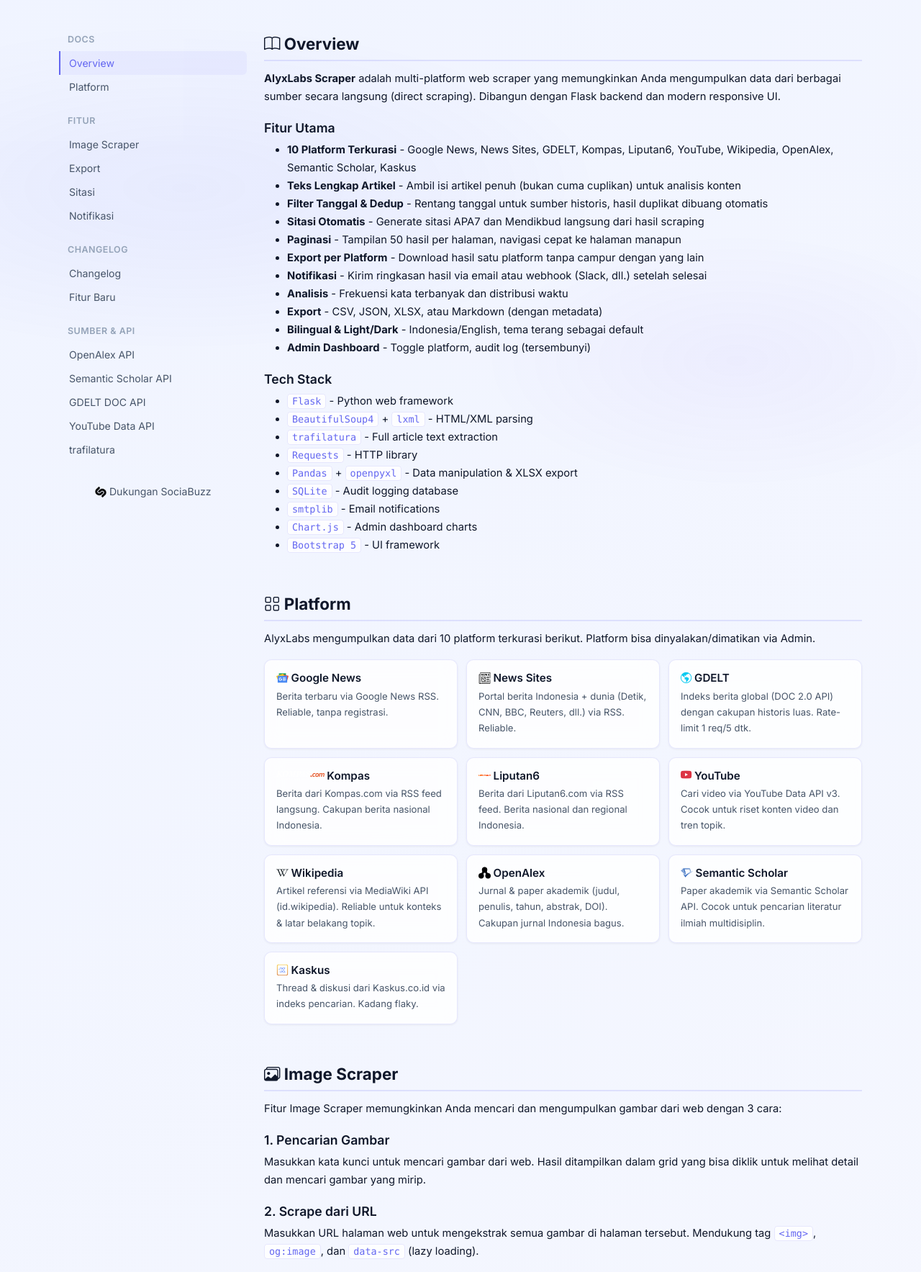
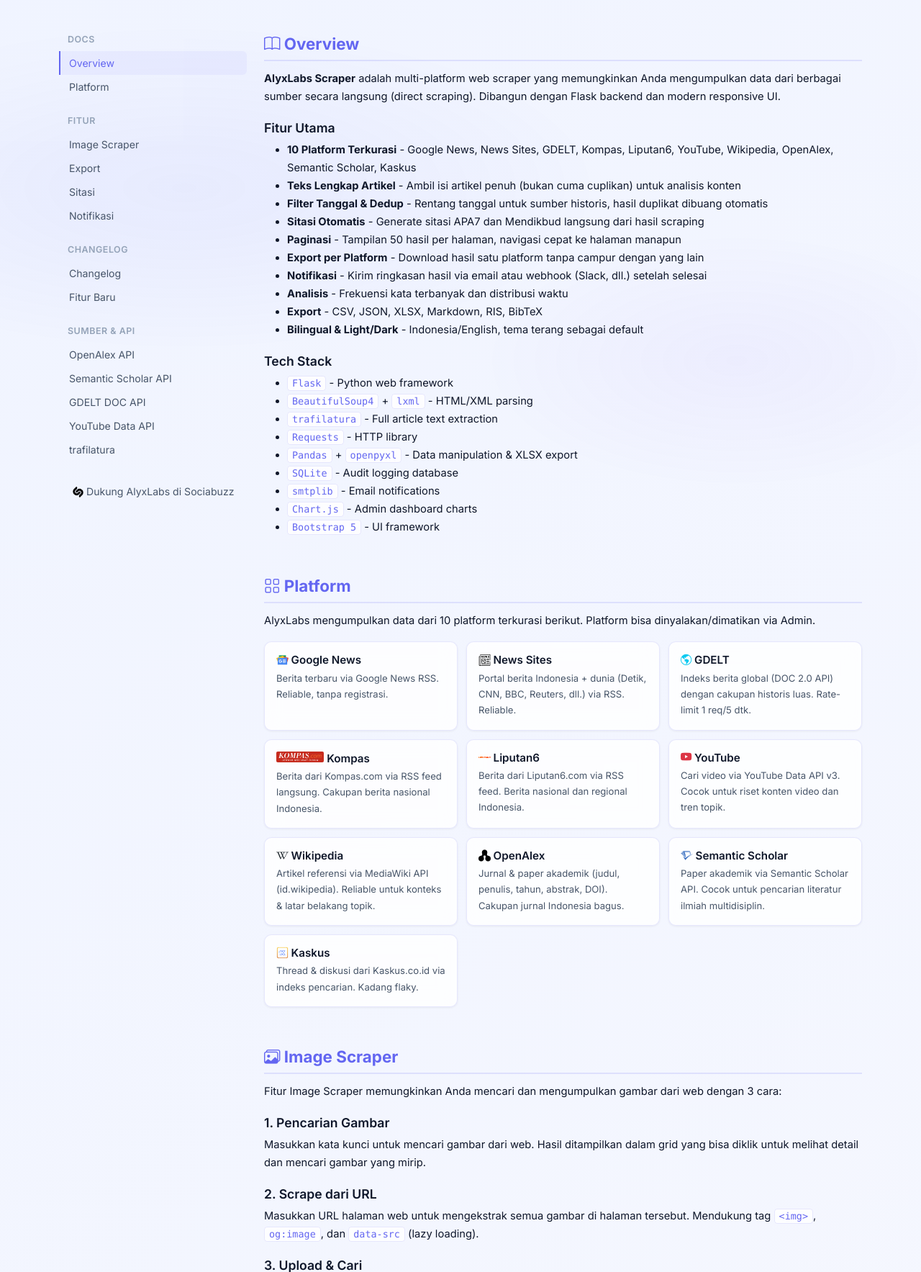
Before and after one commit to AliveNata/alyx-scraper, a Flask app: page /docs in a window 1280 px wide. Shown: the part 59-1826 px from the top of the page at 72% size. Run offline with Flask 3, Linux system fonts and the light colour scheme; some libraries are stand-ins or nearby versions.

Commit message:
docs: fix headings color, Kompas logo, export list, changelog, i18n

```diff
--- a/static/css/docs.css
+++ b/static/css/docs.css
@@ -7,7 +7,7 @@ body{background:transparent!important;color:var(--t1)!important;font-family:'Int
 .sidebar .sidebar-title{font-weight:600;font-size:.78rem;text-transform:uppercase;letter-spacing:.5px;color:var(--t3);padding:6px 12px;margin-top:16px}
 
 .doc-section{padding-top:24px;margin-bottom:32px}
-.doc-section h2{font-size:1.4rem;font-weight:700;color:var(--t1);margin-bottom:12px;padding-bottom:8px;border-bottom:2px solid var(--glass-b)}
+.doc-section h2{font-size:1.4rem;font-weight:700;color:var(--accent);margin-bottom:12px;padding-bottom:8px;border-bottom:2px solid var(--glass-b)}
 .doc-section h3{font-size:1.1rem;font-weight:600;color:var(--t1);margin-top:20px;margin-bottom:8px}
 .doc-section p,.doc-section li{font-size:.92rem;line-height:1.7;color:var(--t1)}
 .doc-section code{background:var(--glass);border:1px solid var(--glass-b);padding:2px 6px;border-radius:4px;font-size:.84rem;color:var(--accent)}
--- a/templates/docs.html
+++ b/templates/docs.html
@@ -43,7 +43,7 @@
       <a href="https://trafilatura.readthedocs.io" target="_blank">trafilatura</a>
 
       <div class="mt-4">
-        <a href="https://sociabuzz.com/alyxlabs/support" target="_blank" class="btn btn-sm w-100"><img src="/static/sociabuzz.png" alt="SociaBuzz" style="height:1.1em;width:1.1em;vertical-align:-0.2em;border-radius:3px"> <span data-i18n="footer_sociabuzz">Dukungan SociaBuzz</span></a>
+        <a href="https://sociabuzz.com/alyxlabs/support" target="_blank" class="btn btn-sm w-100"><img src="/static/sociabuzz.png" alt="SociaBuzz" style="height:1.1em;width:1.1em;vertical-align:-0.2em;border-radius:3px"> Dukung AlyxLabs di Sociabuzz</a>
       </div>
     </div>
   </div>
@@ -68,9 +68,8 @@
         <li><strong>Export per Platform</strong> - Download hasil satu platform tanpa campur dengan yang lain</li>
         <li><strong>Notifikasi</strong> - Kirim ringkasan hasil via email atau webhook (Slack, dll.) setelah selesai</li>
         <li><strong>Analisis</strong> - Frekuensi kata terbanyak dan distribusi waktu</li>
-        <li><strong>Export</strong> - CSV, JSON, XLSX, atau Markdown (dengan metadata)</li>
+        <li><strong>Export</strong> - CSV, JSON, XLSX, Markdown, RIS, BibTeX</li>
         <li><strong>Bilingual &amp; Light/Dark</strong> - Indonesia/English, tema terang sebagai default</li>
-        <li><strong>Admin Dashboard</strong> - Toggle platform, audit log (tersembunyi)</li>
       </ul>
       <ul class="lang-en">
         <li><strong>10 Curated Platforms</strong> - Google News, News Sites, GDELT, Kompas, Liputan6, YouTube, Wikipedia, OpenAlex, Semantic Scholar, Kaskus</li>
@@ -81,9 +80,8 @@
         <li><strong>Per-Platform Export</strong> - Download results from one platform without mixing with others</li>
         <li><strong>Notifications</strong> - Send a result summary via email or webhook (Slack, etc.) when done</li>
         <li><strong>Analysis</strong> - Top-term frequency and timeline distribution</li>
-        <li><strong>Export</strong> - CSV, JSON, XLSX, or Markdown (with metadata)</li>
+        <li><strong>Export</strong> - CSV, JSON, XLSX, Markdown, RIS, BibTeX</li>
         <li><strong>Bilingual &amp; Light/Dark</strong> - Indonesian/English, light theme by default</li>
-        <li><strong>Admin Dashboard</strong> - Platform toggle, audit log (hidden)</li>
       </ul>
 
       <h3>Tech Stack</h3>
@@ -122,7 +120,7 @@
           <p class="lang-en">Global news index (DOC 2.0 API) with broad historical coverage. Rate limit 1 req/5s.</p>
         </div>
         <div class="platform-item">
-          <h5><img src="/static/logos/kompas.svg" alt="" style="height:1.1em;width:auto;vertical-align:-0.2em;object-fit:contain"> Kompas</h5>
+          <h5><span style="background:#c62b1e;border-radius:2px;padding:0 3px;display:inline-flex;align-items:center"><img src="/static/logos/kompas.svg" alt="" style="height:1em;width:auto;vertical-align:middle;object-fit:contain"></span> Kompas</h5>
           <p class="lang-id">Berita dari Kompas.com via RSS feed langsung. Cakupan berita nasional Indonesia.</p>
           <p class="lang-en">News from Kompas.com via direct RSS feed. Covers Indonesian national news.</p>
         </div>
@@ -197,19 +195,23 @@
     <!-- Export -->
     <div class="doc-section" id="export">
       <h2><i class="bi bi-download"></i> Export</h2>
-      <p class="lang-id">Pilih format lewat dropdown lalu klik tombol download. Tersedia 4 format:</p>
-      <p class="lang-en">Pick a format from the dropdown then click the download button. Four formats:</p>
+      <p class="lang-id">Pilih format lewat dropdown lalu klik tombol download. Tersedia 6 format:</p>
+      <p class="lang-en">Pick a format from the dropdown then click the download button. Six formats:</p>
       <ul class="lang-id">
         <li><strong>CSV</strong> - Comma-separated values (metadata koleksi ada di baris komentar <code>#</code>), cocok untuk spreadsheet dan analisis</li>
         <li><strong>JSON</strong> - Struktur <code>{ metadata, data }</code>, cocok untuk integrasi/pemrograman</li>
         <li><strong>XLSX</strong> - Excel dengan sheet <strong>Metadata</strong> + sheet <strong>Hasil</strong> terpisah</li>
         <li><strong>Markdown</strong> - Dokumen rapi berisi metadata + tiap hasil (termasuk teks lengkap), enak dibaca</li>
+        <li><strong>RIS</strong> - Format referensi standar (.ris), langsung import ke Mendeley, Zotero, EndNote</li>
+        <li><strong>BibTeX</strong> - Format LaTeX (.bib), cocok untuk karya tulis ilmiah dan Overleaf</li>
       </ul>
       <ul class="lang-en">
         <li><strong>CSV</strong> - Comma-separated values (collection metadata in leading <code>#</code> comment lines), good for spreadsheets and analysis</li>
         <li><strong>JSON</strong> - A <code>{ metadata, data }</code> structure, good for integration/programming</li>
         <li><strong>XLSX</strong> - Excel with a separate <strong>Metadata</strong> sheet + <strong>Hasil</strong> sheet</li>
         <li><strong>Markdown</strong> - A readable document with metadata + each result (including full text)</li>
+        <li><strong>RIS</strong> - Standard reference format (.ris), import directly into Mendeley, Zotero, or EndNote</li>
+        <li><strong>BibTeX</strong> - LaTeX format (.bib), good for academic writing and Overleaf</li>
       </ul>
       <p class="lang-id">Kolom data: Platform, Judul, Konten, Teks Lengkap, URL, Tanggal, Sumber, Keyword, Lokasi. Setiap export juga membawa <strong>Catatan Koleksi</strong> (keyword, sumber, waktu WIB, total) untuk keperluan metodologi.</p>
       <p class="lang-en">Data columns: Platform, Title, Content, Full Text, URL, Date, Source, Keyword, Location. Every export also carries the <strong>Collection Record</strong> (keyword, sources, WIB time, total) for methodology use.</p>
@@ -277,8 +279,6 @@
           <li><span class="badge-new">NEW</span> Export per platform - download hasil tiap sumber secara terpisah</li>
           <li><span class="badge-new">NEW</span> Notifikasi email &amp; webhook setelah scraping selesai</li>
           <li><span class="badge-new">NEW</span> Platform Kompas &amp; Liputan6 sebagai sumber terpisah</li>
-          <li><span class="badge-improve">IMPROVE</span> Brand identity AlyxLabs - logo AL monogram + favicon</li>
-          <li><span class="badge-fix">FIX</span> Logo Kompas diperbarui ke wordmark Kompas.com yang benar</li>
         </ul>
         <ul class="lang-en">
           <li><span class="badge-new">NEW</span> Auto citation in APA7 &amp; Mendikbud format for every result</li>
@@ -286,8 +286,6 @@
           <li><span class="badge-new">NEW</span> Per-platform export - download each source's results separately</li>
           <li><span class="badge-new">NEW</span> Email &amp; webhook notification when scraping finishes</li>
           <li><span class="badge-new">NEW</span> Kompas &amp; Liputan6 as standalone platforms</li>
-          <li><span class="badge-improve">IMPROVE</span> AlyxLabs brand identity - AL monogram logo + favicon</li>
-          <li><span class="badge-fix">FIX</span> Kompas logo updated to the correct Kompas.com wordmark</li>
         </ul>
       </div>
 
```
